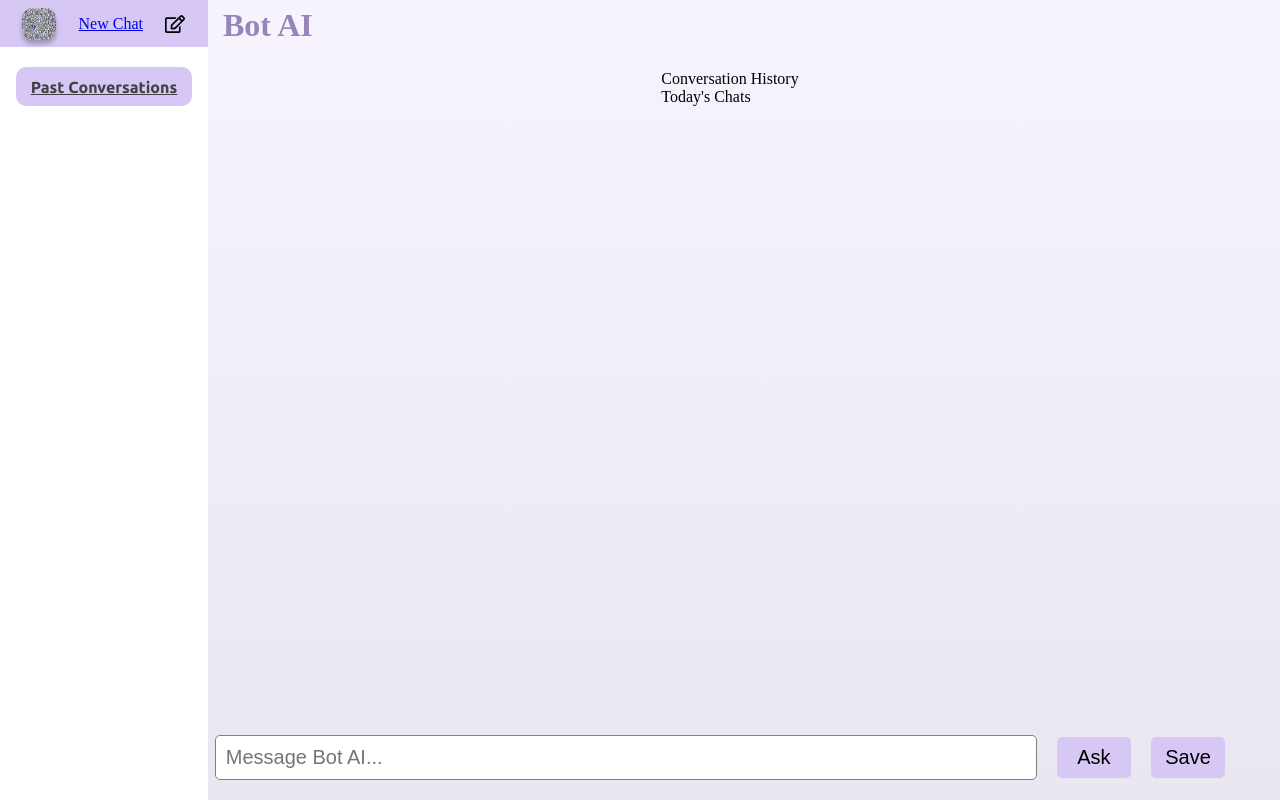
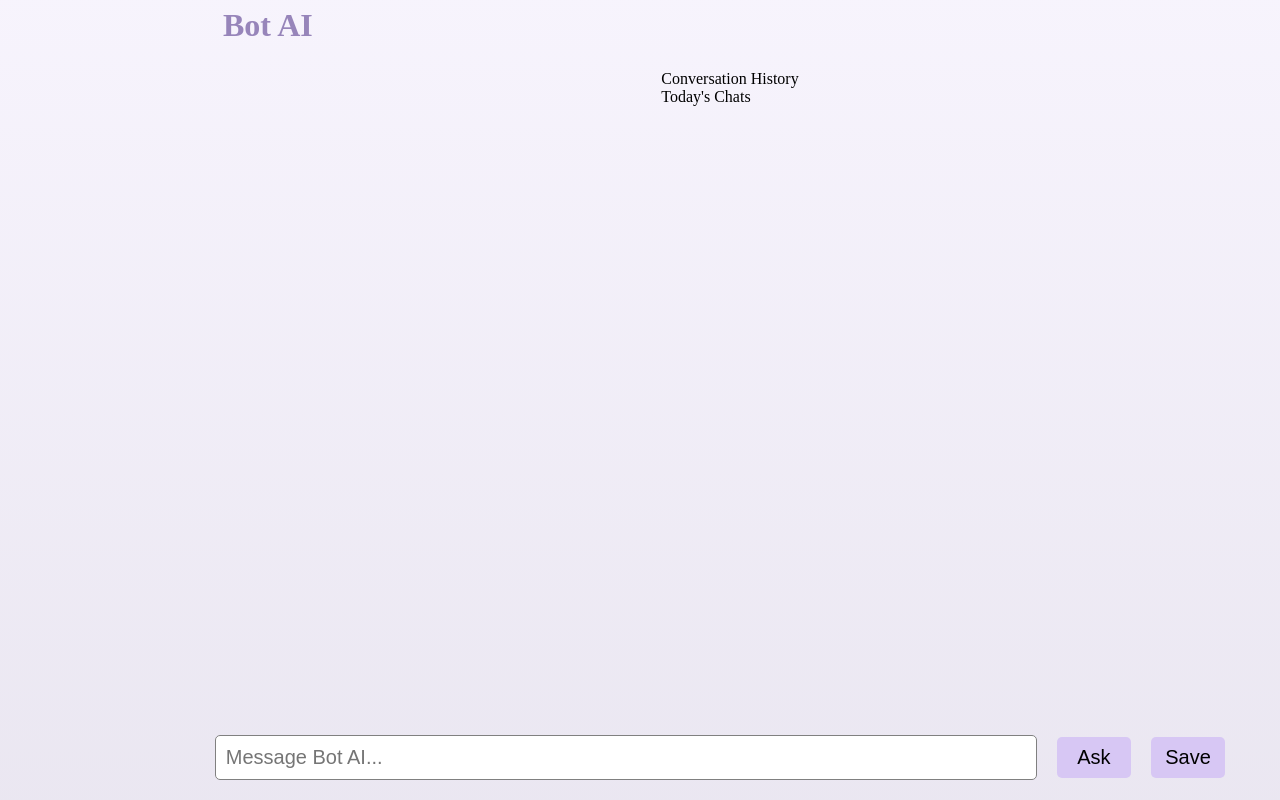
Before and after one commit to Rohitsinghwho/AIBot, a React (Vite) app: page /history in a window 1280 px wide. Built offline with nearby package versions, Linux system fonts and the light colour scheme.

Commit message:
updated again

```diff
--- a/src/components/History/History.jsx
+++ b/src/components/History/History.jsx
@@ -3,7 +3,6 @@ import "./History.css"
 import "../Chat/Chat.css"
 import Person from "../../assets/logo.png";
 import logo from "../../assets/p.png"
- import { SlLike, SlDislike } from "react-icons/sl";
 const History = () => {
   const  [pastConvo,setPastConv]=useState([]);
   useEffect(()=>{
@@ -12,7 +11,7 @@ const History = () => {
       setPastConv(JSON.parse(messages)||[]);
   },[]);
   return (
-    <section className='HistoryContainer'>
+    <div className='HistoryContainer'>
          <span>Conversation History</span>
          <div>
             <div><span>Today's Chats</span></div>
@@ -25,7 +24,7 @@ const History = () => {
                             <div className="ChatContainerItems">
                             <div className="ChatContainerText">
                                 <span>You</span>
-                                <div data-cy="user-message">{msg.userMsg}</div>
+                                <div >{msg.userMsg}</div>
                             </div>
                             </div>
                         </div>
@@ -74,7 +73,7 @@ const History = () => {
                     ))}
                     </div>
          </div>
-    </section>
+    </div>
   )
 }
 
--- a/src/components/Sidebar/Sidebar.css
+++ b/src/components/Sidebar/Sidebar.css
@@ -13,7 +13,7 @@
     background-color: white;
 }
 .sidebar{
-     transform: translateX(-100%);
+     transform: translateX(-100%) !important;
 }
 .sidebarHeading{
     height: 47px;
```
